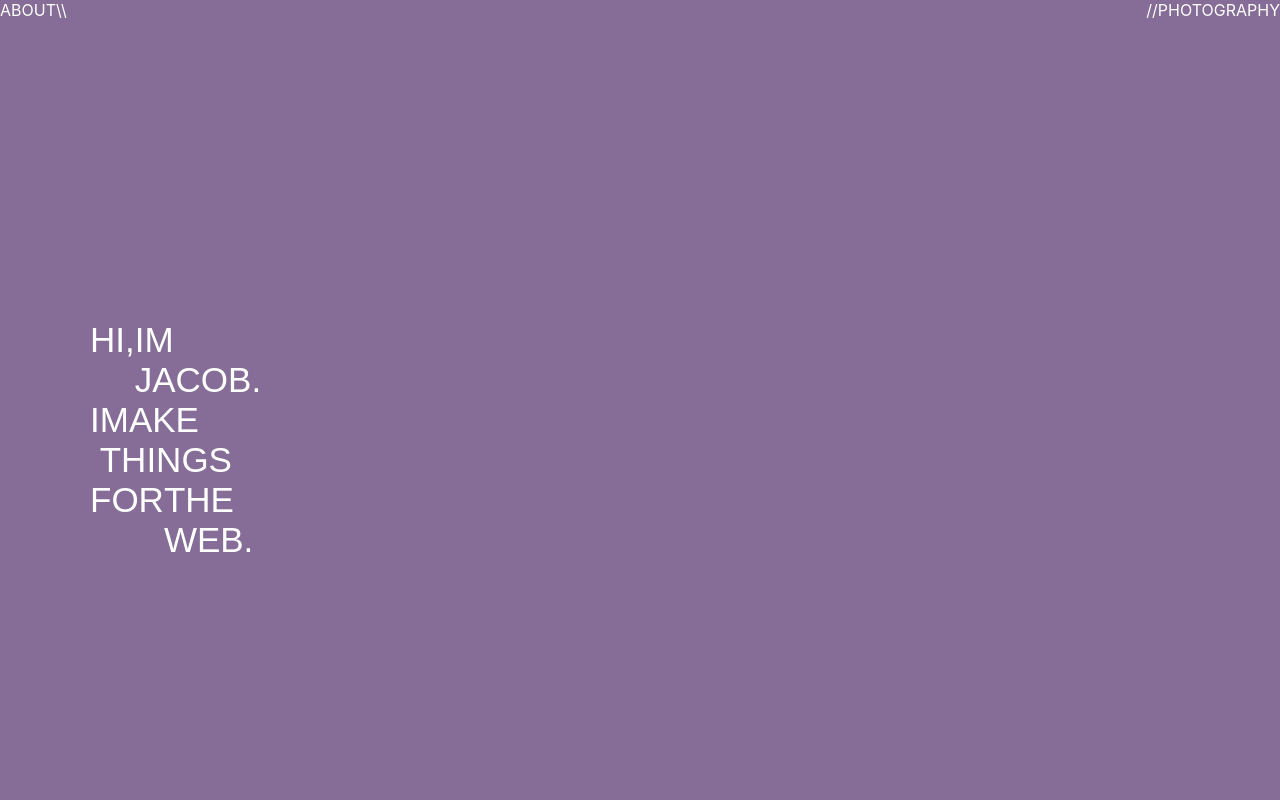
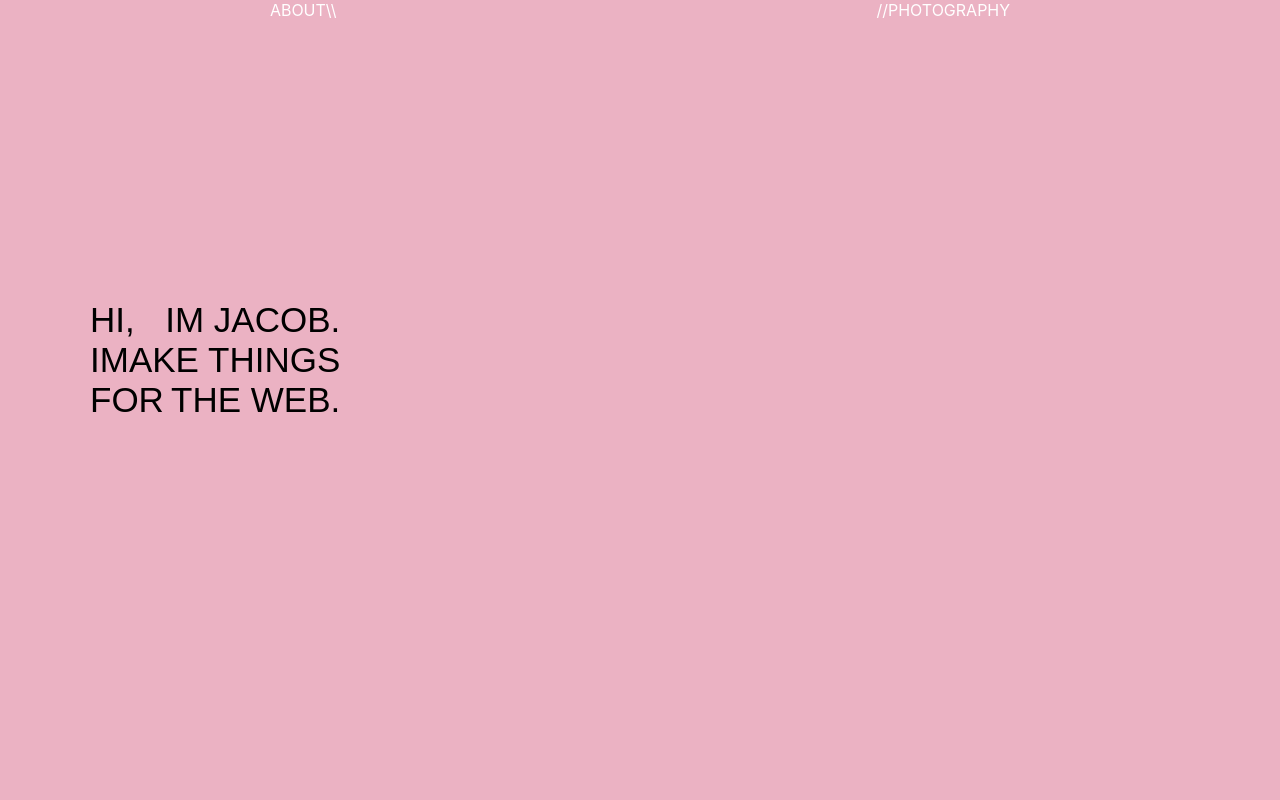
Before and after one commit to Jacobbidmead/new-portfolio, a React (Create React App) app: page / in a window 1280 px wide. Shown: the top 800 px of the page. Built offline with nearby package versions, Linux system fonts and the light colour scheme.

Commit message:
Adjusted CSS so welcome text appears over blurred text

```diff
--- a/src/App.css
+++ b/src/App.css
@@ -1,16 +1,19 @@
 .main-page-container {
-  color: white;
-  height: 100%;
+  height: 100vh;
   transition: background-color 1s ease-in-out;
+  position: relative;
 }
+
 .contents-container {
-  display: grid;
+  position: relative;
+  z-index: 0;
+  display: flex;
   grid-template-columns: 1fr 1fr;
 }
 
 .nav-bar {
   display: flex;
-  justify-content: space-between;
+  justify-content: space-around;
   transition: background-color 1s ease-in-out;
   color: white;
 }
@@ -32,9 +35,21 @@
   text-transform: uppercase;
 }
 
+.welcome-container {
+  position: relative;
+  z-index: 2;
+  background-color: transparent;
+}
+
 .welcome {
   display: flex;
   justify-content: center;
+  position: relative;
+  background-color: transparent;
+  padding: 20px;
+  position: sticky;
+  top: 0;
+  z-index: 3;
 }
 
 @media screen and (max-width: 601px) {
--- a/src/App.js
+++ b/src/App.js
@@ -1,7 +1,6 @@
-// import Room from "./components/spline";
+import React, { useState, useEffect } from "react";
+import "./App.css";
 import Nav from "./components/Nav.js";
-import "./App.css";
-import { useState, useEffect } from "react";
 import TextBlur from "./components/TextBlur.js";
 
 const colors = ["rgb(10, 26, 99)", "#FFC0CB", "#FFDAB9"];
@@ -18,6 +17,7 @@ const App = () => {
       clearInterval(intervalId);
     };
   }, []);
+
   return (
     <>
       <div
@@ -29,8 +29,25 @@ const App = () => {
           <TextBlur />
         </div>
       </div>
-      <div className="welcome">
-        <p className="word">WELCOME TO MY HOME</p>
+      <div className="welcome-container">
+        <div className="welcome">
+          <p className="word">
+            "Lorem ipsum dolor sit amet, consectetur adipiscing elit, sed do
+            eiusmod tempor incididunt ut labore et dolore magna aliqua. Ut enim
+            ad minim veniam, quis nostrud exercitation ullamco laboris nisi ut
+            aliquip ex ea commodo consequat. Duis aute irure dolor in
+            reprehenderit in voluptate velit esse cillum dolore eu fugiat nulla
+            pariatur. Excepteur sint occaecat cupidatat non proident, sunt in
+            culpa qui officia deserunt mollit anim id est laborum." "Lorem ipsum
+            dolor sit amet, consectetur adipiscing elit, sed do eiusmod tempor
+            incididunt ut labore et dolore magna aliqua. Ut enim ad minim
+            veniam, quis nostrud exercitation ullamco laboris nisi ut aliquip ex
+            ea commodo consequat. Duis aute irure dolor in reprehenderit in
+            voluptate velit esse cillum dolore eu fugiat nulla pariatur.
+            Excepteur sint occaecat cupidatat non proident, sunt in culpa qui
+            officia deserunt mollit anim id est laborum."
+          </p>
+        </div>
       </div>
     </>
   );
--- a/src/styles/TextBlur.css
+++ b/src/styles/TextBlur.css
@@ -1,5 +1,9 @@
 .text-container {
-  position: relative;
+  position: fixed;
+  top: 0;
+  width: 100%;
+  height: 100%;
+  z-index: 1;
 }
 
 .text-container.blur .name-container {
```
